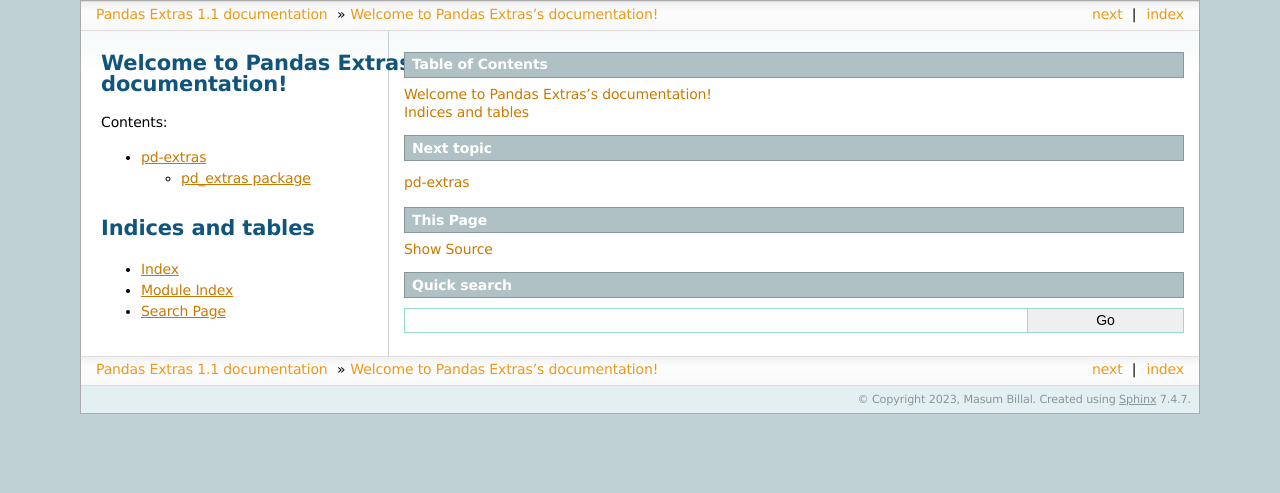
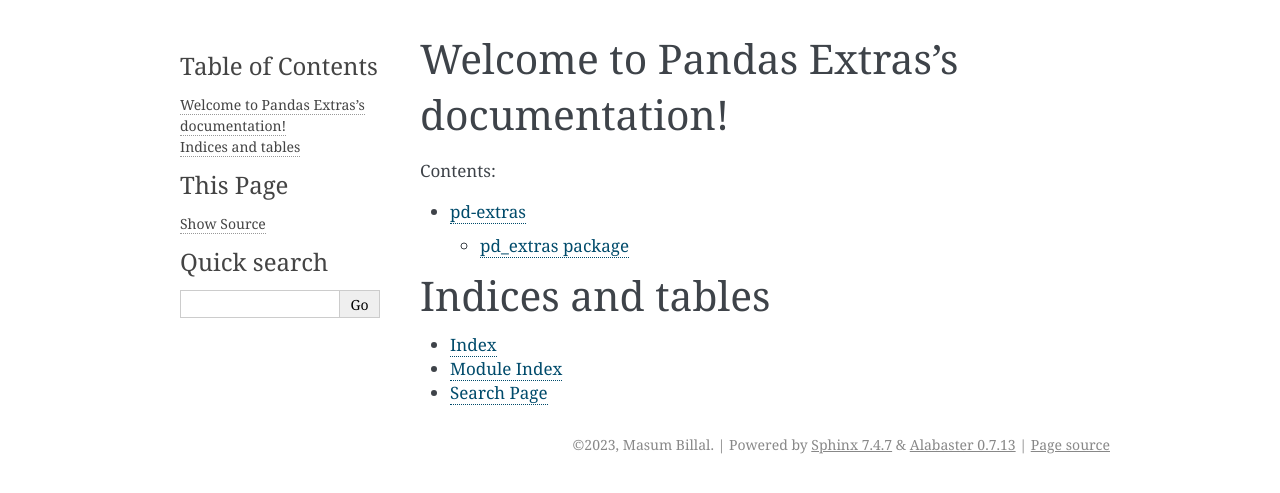
Before and after one commit to proafxin/pd-extras, a Sphinx documentation site: the page built from docs/source/index.rst, in a window 1280 px wide. Shown: the top 493 px of the page. Built offline with Sphinx 7.4.7, drawn with Linux system fonts in a browser that asks for light colours.

Commit message:
changed doc theme

```diff
--- a/docs/source/conf.py
+++ b/docs/source/conf.py
@@ -30,8 +30,8 @@
 # -- Options for HTML output -------------------------------------------------
 # https://www.sphinx-doc.org/en/master/usage/configuration.html#options-for-html-output
 
-html_theme = "sphinxdoc"
+html_theme = "alabaster"
 
-html_theme_options = {"sidebarwidth": 800}
+html_theme_options = {}
 
 html_static_path = []
--- a/pyproject.toml
+++ b/pyproject.toml
@@ -1,6 +1,6 @@
 [tool.poetry]
 name = "pd-extras"
-version = "2.2.0"
+version = "2.3.0"
 description = "Some utility functions on top of pandas."
 authors = ["Masum Billal <billalmasum93@gmail.com>"]
 license = "MIT"
@@ -63,6 +63,7 @@
 
 
 
+
 [tool.poetry.group.dev.dependencies]
 mypy = "^1.0.0"
 
```
